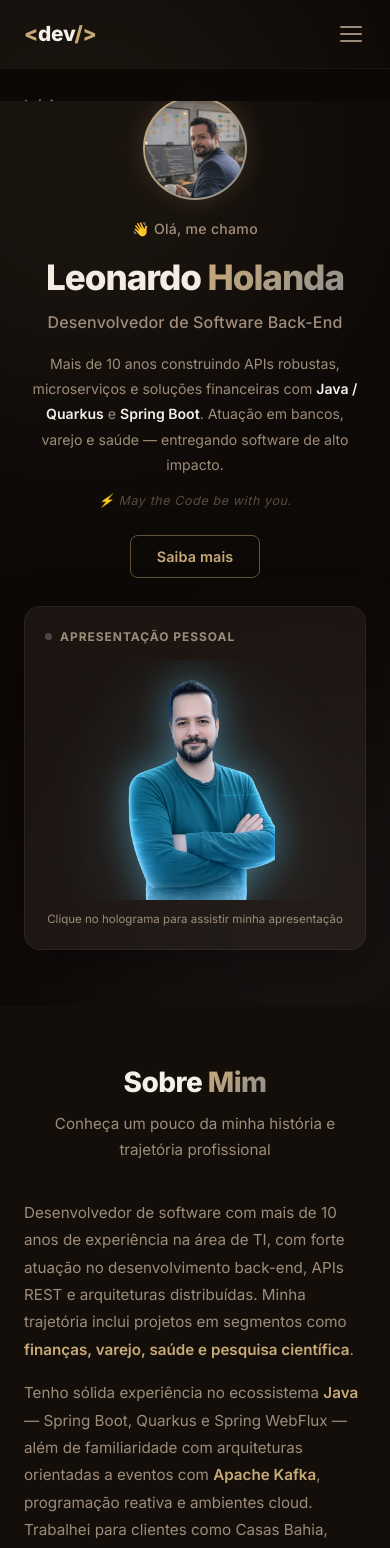
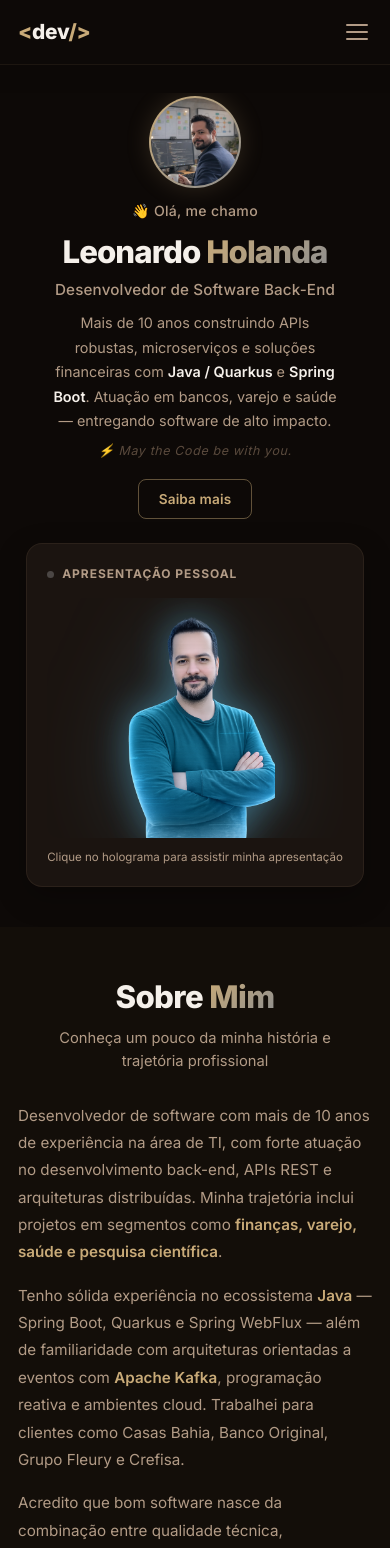
Before and after one commit to holandale0/personal-portfolio, an Angular app: page / in a window 390 px wide. Shown: the top 1548 px of the page. Built offline with nearby package versions, Linux system fonts and the light colour scheme.

Commit message:
pequenos ajustes css

```diff
--- a/src/app/components/hero/hero.scss
+++ b/src/app/components/hero/hero.scss
@@ -1,4 +1,5 @@
 .hero {
+  margin-top: 20px;
   position: relative;
   min-height: 100svh;
   display: flex;
@@ -140,7 +141,7 @@
     padding: 20px;
     width: 100%;
     max-width: 460px;
-    box-shadow: var(--shadow);
+    box-shadow: 0 10px 30px rgba(0, 0, 0, 0.25);
     display: flex;
     flex-direction: column;
     flex: 1;
@@ -232,39 +233,59 @@
   .hero__content { gap: 48px; }
 }
 
-@media (max-width: 768px) {
+@media (max-width: 1024px) {
+
   .hero {
-    min-height: auto;
-    padding-bottom: 56px;
+    min-height: calc(100svh - var(--nav-height));
+    padding-bottom: 40px;
+  }
+
+  .hero__glow {
+    display: none;
   }
 
   .hero__content {
     grid-template-columns: 1fr;
-    gap: 28px;
-    padding-top: 28px;
+    gap: 24px;
+    padding-top: 12px;
     padding-bottom: 0;
     text-align: center;
   }
 
+  .hero__text {
+    gap: 12px;
+  }
+
   .hero__avatar {
-    width: 104px;
-    height: 104px;
+    width: 92px;
+    height: 92px;
     margin: 0 auto;
   }
 
   .hero__name {
-    font-size: clamp(1.85rem, 9vw, 2.6rem);
+    font-size: clamp(1.9rem, 8vw, 2.8rem);
+    line-height: 1.1;
+  }
+
+  .hero__role {
+    font-size: 0.95rem;
   }
 
   .hero__description {
-    max-width: 100%;
-    font-size: 0.88rem;
+    max-width: 32ch;
+    margin: 0 auto;
+    font-size: 0.9rem;
+    line-height: 1.7;
   }
 
   .hero__actions {
     justify-content: center;
   }
 
+  .hero__video-container {
+    aspect-ratio: 4 / 5;
+  }
+
   .hero__scroll-hint {
     display: none;
   }
--- a/src/app/components/navbar/navbar.html
+++ b/src/app/components/navbar/navbar.html
@@ -1,23 +1,15 @@
 <nav class="navbar" [class.navbar--scrolled]="isScrolled()" aria-label="Navegação principal">
   <div class="container navbar__inner">
     <a class="navbar__logo"
-       role="button"
-       tabindex="0"
        aria-label="Ir ao topo"
-       (click)="scrollTo('hero')"
-       (keydown.enter)="scrollTo('hero')"
-       (keydown.space)="$event.preventDefault(); scrollTo('hero')">
+       (click)="scrollTo('hero')">
       <span class="navbar__logo-bracket">&lt;</span>dev<span class="navbar__logo-bracket">/&gt;</span>
     </a>
 
     <ul class="navbar__links">
       @for (link of navLinks; track link.anchor) {
         <li>
-          <a role="button"
-             tabindex="0"
-             (click)="scrollTo(link.anchor)"
-             (keydown.enter)="scrollTo(link.anchor)"
-             (keydown.space)="$event.preventDefault(); scrollTo(link.anchor)">{{ link.label }}</a>
+          <a (click)="scrollTo(link.anchor)"> {{ link.label }}</a>
         </li>
       }
     </ul>
@@ -38,11 +30,7 @@
 
   <div class="navbar__mobile" id="navbar-mobile-menu" [class.navbar__mobile--open]="isMenuOpen()">
     @for (link of navLinks; track link.anchor) {
-      <a role="button"
-         tabindex="0"
-         (click)="scrollTo(link.anchor)"
-         (keydown.enter)="scrollTo(link.anchor)"
-         (keydown.space)="$event.preventDefault(); scrollTo(link.anchor)">{{ link.label }}</a>
+      <a (click)="scrollTo(link.anchor)"> {{ link.label }}</a>
     }
   </div>
 </nav>
--- a/src/app/components/navbar/navbar.scss
+++ b/src/app/components/navbar/navbar.scss
@@ -38,6 +38,7 @@
     list-style: none;
     gap: 32px;
     margin-left: auto;
+    padding-left: 0;
 
     a {
       font-size: 0.85rem;
@@ -103,7 +104,7 @@
     background: rgba(13, 9, 7, 0.97);
     backdrop-filter: blur(16px);
     -webkit-backdrop-filter: blur(16px);
-    padding: 12px 24px 20px;
+    padding: 10px 22px 18px;
     border-top: 1px solid var(--border);
     max-height: 0;
     overflow: hidden;
@@ -128,11 +129,39 @@
   }
 }
 
-@media (max-width: 768px) {
+@media (max-width: 1024px) {
+
   .navbar {
-    &__links, &__cta { display: none; }
-    &__hamburger { display: flex; }
-    &__mobile { display: flex; }
-    &--scrolled { background: rgba(13, 9, 7, 0.97); }
+
+    &__inner {
+      justify-content: space-between;
+      gap: 0;
+    }
+
+    &__links {
+      display: none !important;
+      visibility: hidden;
+      opacity: 0;
+      width: 0;
+      overflow: hidden;
+      pointer-events: none;
+    }
+
+    &__cta {
+      display: none !important;
+    }
+
+    &__hamburger {
+      display: flex;
+      margin-left: 0;
+    }
+
+    &__mobile {
+      display: flex;
+    }
+
+    &--scrolled {
+      background: rgba(13, 9, 7, 0.97);
+    }
   }
 }
--- a/src/styles.scss
+++ b/src/styles.scss
@@ -2,6 +2,9 @@
   box-sizing: border-box;
   margin: 0;
   padding: 0;
+}
+* {
+  -webkit-tap-highlight-color: transparent;
 }
 
 :root {
@@ -12,14 +15,14 @@
   --accent-hover:     #b89860;
   --accent-secondary: #8f8f8f;
   --text-primary:     #f5f0ea;
-  --text-secondary:   #9e8c7a;
+  --text-secondary:   #b29b86;
   --text-muted:       #5a4a3d;
   --border:           rgba(200, 170, 120, 0.09);
   --border-hover:     rgba(200, 170, 120, 0.35);
-  --shadow:           0 16px 48px rgba(0, 0, 0, 0.6);
+  --shadow:           0 10px 28px rgba(0, 0, 0, 0.38);
   --radius:           10px;
   --radius-lg:        16px;
-  --nav-height:       68px;
+  --nav-height:       64px;
   --gold:             #c8aa78;
   --gold-dim:         rgba(200, 170, 120, 0.65);
 }
@@ -33,7 +36,7 @@ body {
   background-color: var(--bg-primary);
   color: var(--text-primary);
   line-height: 1.6;
-  overflow-x: hidden;
+  overflow-x: clip;
   user-select: none;
   -webkit-user-select: none;
 }
@@ -145,13 +148,39 @@ img, video {
   color: #fff;
 }
 
-@media (max-width: 768px) {
+@media (max-width: 1024px) {
+
+  .container {
+    padding: 0 18px;
+  }
+
   .section {
-    padding: 60px 0;
+    padding: 52px 0;
+  }
+
+  .section-title {
+    font-size: clamp(1.7rem, 8vw, 2.2rem);
+    margin-bottom: 10px;
   }
 
   .section-subtitle {
-    margin-bottom: 36px;
-    font-size: 0.95rem;
+    max-width: 30ch;
+    margin-bottom: 28px;
+    font-size: 0.92rem;
+    line-height: 1.6;
+  }
+
+  .btn {
+    padding: 11px 20px;
+    font-size: 0.85rem;
   }
 }
+
+@media (max-width: 1024px) {
+
+  ul,
+  li {
+    display: none !important;
+  }
+
+}
```
